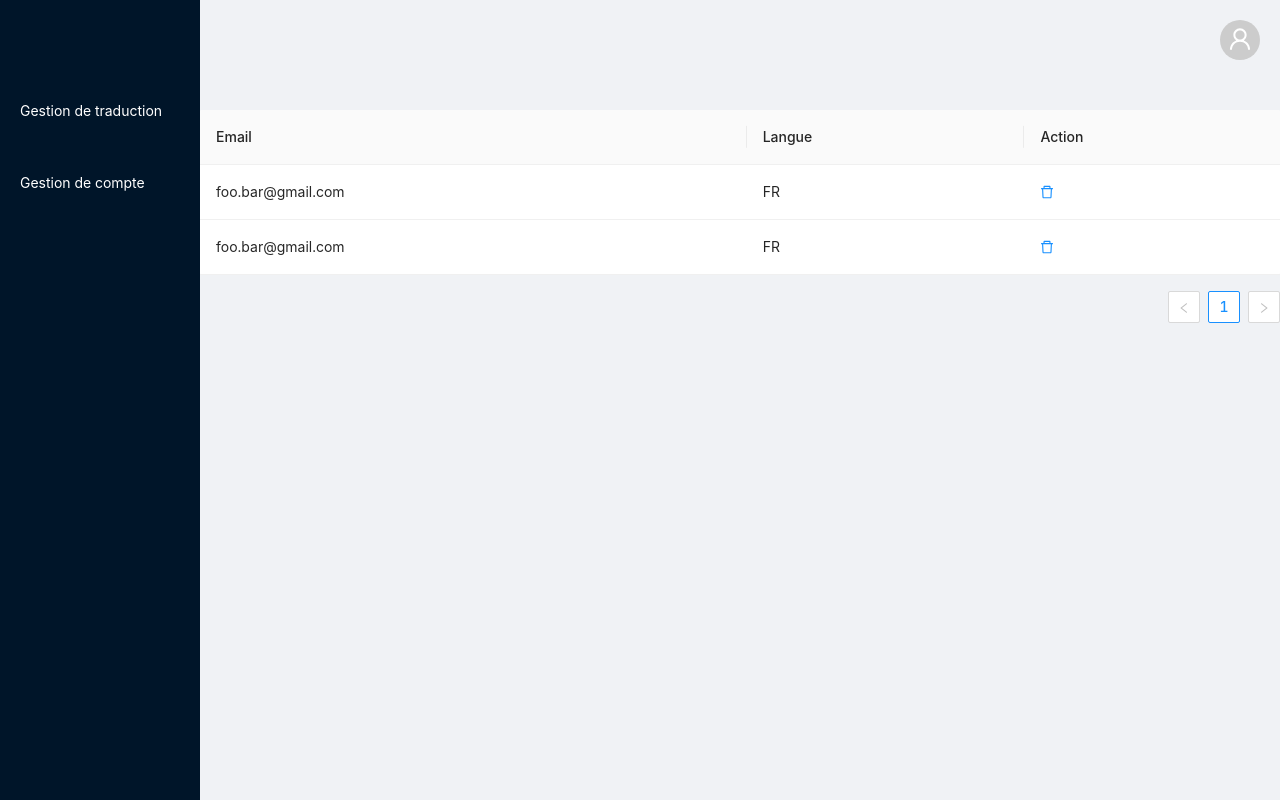
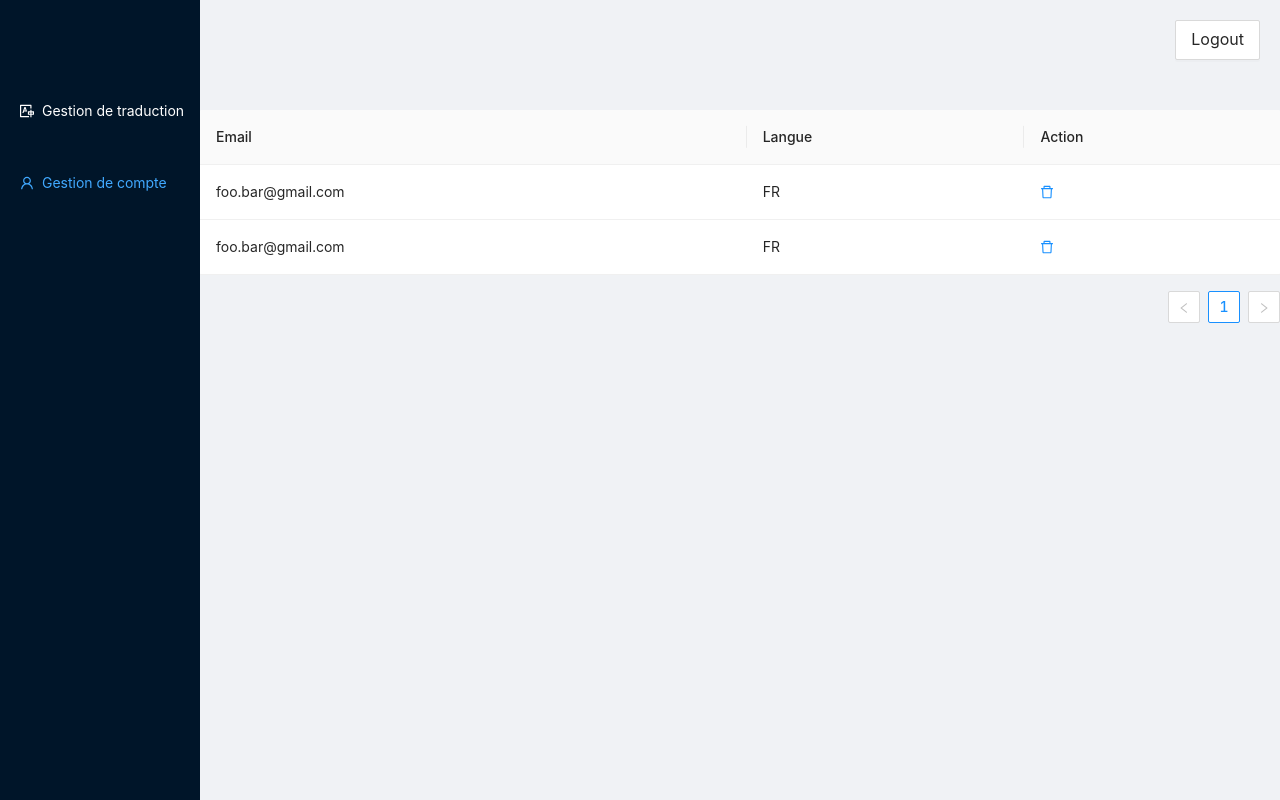
Before and after one commit to HETIC-localize/FrontEnd, a React (Create React App) app: page /account in a window 1280 px wide. Built offline with nearby package versions, Linux system fonts and the light colour scheme.

Commit message:
Add logout button

```diff
--- a/src/App.tsx
+++ b/src/App.tsx
@@ -20,7 +20,7 @@ const App = () => {
       <Route path="/login" element={<Login />} />
       <Route path="/register" element={<Register />} />
       {/* <Route path="dashboard" element={<TranslationDashboard />} /> */}
-      <Route path="account" element={<AccountDashboard />} />
+      <Route path="/account" element={<AccountDashboard />} />
     </Routes>
   );
 };
--- a/src/components/Header/index.tsx
+++ b/src/components/Header/index.tsx
@@ -1,16 +1,22 @@
 import React, { useState } from "react";
 import { UserOutlined } from "@ant-design/icons";
-import { Modal, Avatar } from "antd";
+import { Modal, Avatar, Button } from "antd";
+import { useNavigate } from "react-router-dom";
 
 import { StyledHeader, StyledProfileWrapper } from "./styled";
 
 const Header = () => {
+  const navigate = useNavigate()
   const [modal, setModal] = useState(false);
+  const logout = () => {
+    localStorage.removeItem('tokenID');
+    navigate('/login')
+  }
 
   return (
     <StyledHeader>
       <StyledProfileWrapper>
-        <a onClick={() => setModal(true)}>
+        {/* <a onClick={() => setModal(true)}>
           <Avatar size="large" icon={<UserOutlined />} />
         </a>
         <Modal
@@ -23,7 +29,8 @@ const Header = () => {
           <p>some contents...</p>
           <p>some contents...</p>
           <p>some contents...</p>
-        </Modal>
+        </Modal> */}
+        <Button size="large" onClick={logout}>Logout</Button>
       </StyledProfileWrapper>
     </StyledHeader>
   );
--- a/src/components/SiderDashboard/index.tsx
+++ b/src/components/SiderDashboard/index.tsx
@@ -1,4 +1,6 @@
+import { TranslationOutlined, UserOutlined } from "@ant-design/icons";
 import { Layout } from "antd";
+import { NavLink } from "react-router-dom";
 import { StyledLinkWrapper, StyledLink } from "./styled";
 
 const { Sider } = Layout;
@@ -7,8 +9,18 @@ const SiderDashboard = () => {
   return (
     <Sider>
       <StyledLinkWrapper>
-        <StyledLink>Gestion de traduction</StyledLink>
-        <StyledLink>Gestion de compte</StyledLink>
+        <StyledLink>
+          <NavLink to="/" className={({ isActive }) => isActive ? "is-active" : ""}>
+            <TranslationOutlined />
+            Gestion de traduction
+          </NavLink>
+        </StyledLink>
+        <StyledLink>
+          <NavLink to="/account" className={({ isActive }) => isActive ? "is-active" : ""}>
+            <UserOutlined />
+            Gestion de compte
+          </NavLink>
+        </StyledLink>
       </StyledLinkWrapper>
     </Sider>
   );
--- a/src/components/SiderDashboard/styled.ts
+++ b/src/components/SiderDashboard/styled.ts
@@ -7,8 +7,17 @@ export const StyledLinkWrapper = styled.div`
   align-items: baseline;
 `;
 
-export const StyledLink = styled.a`
+export const StyledLink = styled.div`
   color: white;
   margin-left: 20px;
   margin-bottom: 50px;
+  a {
+    color: #FFFFFF;
+  }
+  .is-active {
+    color: #40a9ff;
+  }
+  .anticon {
+    margin-right: 0.5rem;
+  }
 `;
```
